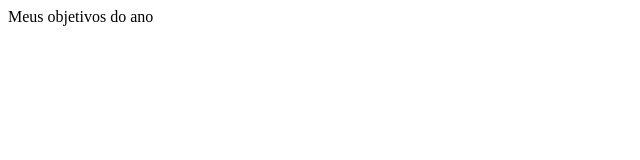
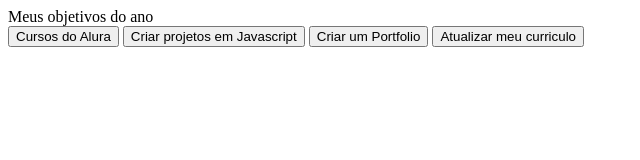
Before and after one commit to emanuelecordeiro/matematica-II-3-ano, a plain HTML site: page index.html in a window 1280 px wide. Shown: the whole page, without its empty margins (0-640 px from the left). Drawn offline with Linux system fonts and the light colour scheme.

Commit message:
Add files via upload

```diff
--- a/index.html
+++ b/index.html
@@ -1,5 +1,5 @@
 <!DOCTYPE html>
-<html lang="pt">
+<html lang="pt-br">
 <head>
     <meta charset="UTF-8">
     <meta name="viewport" content="width=device-width, initial-scale=1.0">
@@ -8,6 +8,11 @@
 <body>
     <section class="conteudo-principal"></section>
     <h class="2">Meus objetivos do ano</h>
-    <div class="botoes"></div>
+    <div class="botoes">
+        <button class="botao">Cursos do Alura</button>
+        <button class="botao">Criar projetos em Javascript</button>
+        <button class="botao">Criar um Portfolio</button>
+        <button class="botao">Atualizar meu curriculo</button>
+    </div>
 </body>
 </html>
--- a/style.css
+++ b/style.css
@@ -0,0 +1,3 @@
+    :root{
+        --cor-de-fundo: #1E1E1E;
+    }
```
